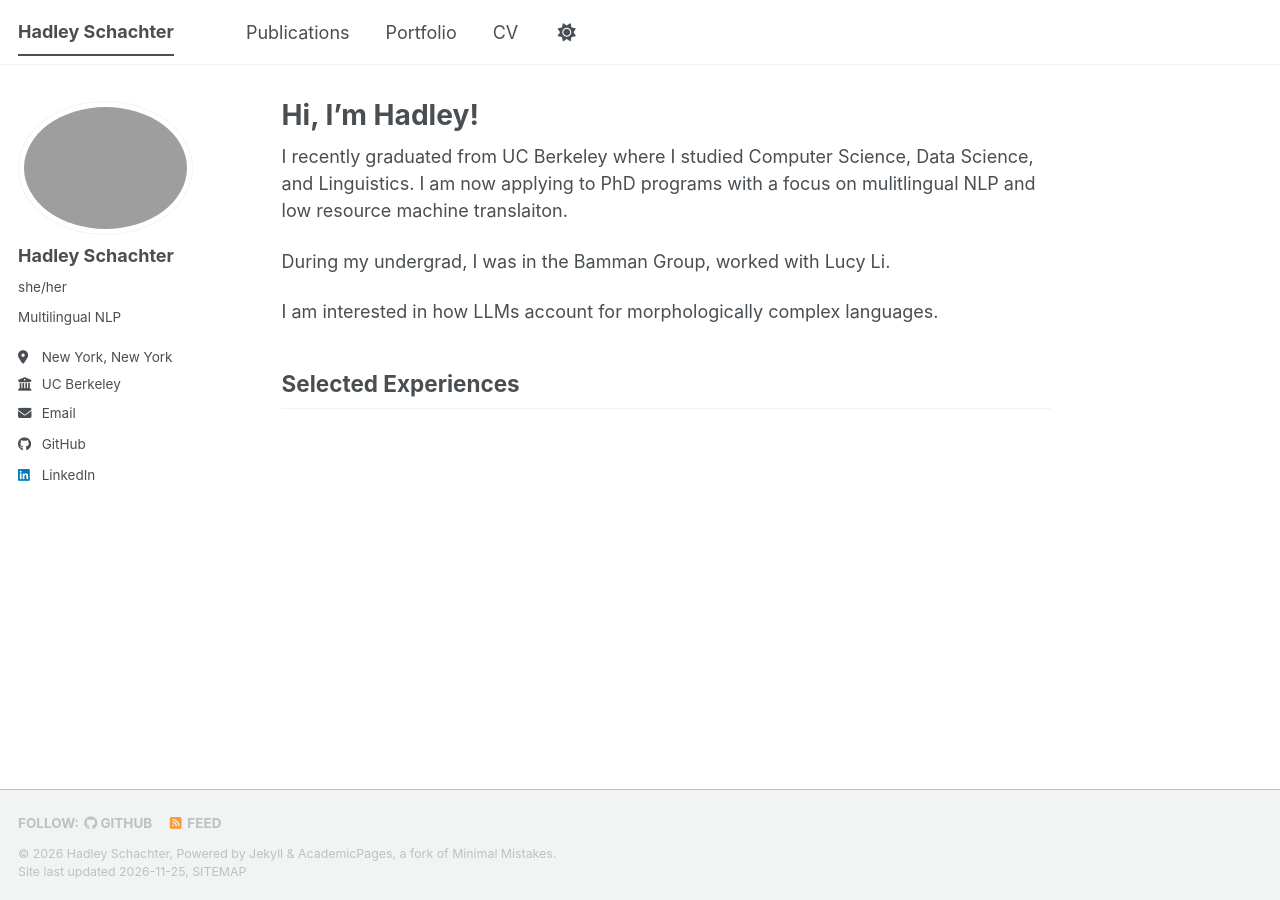
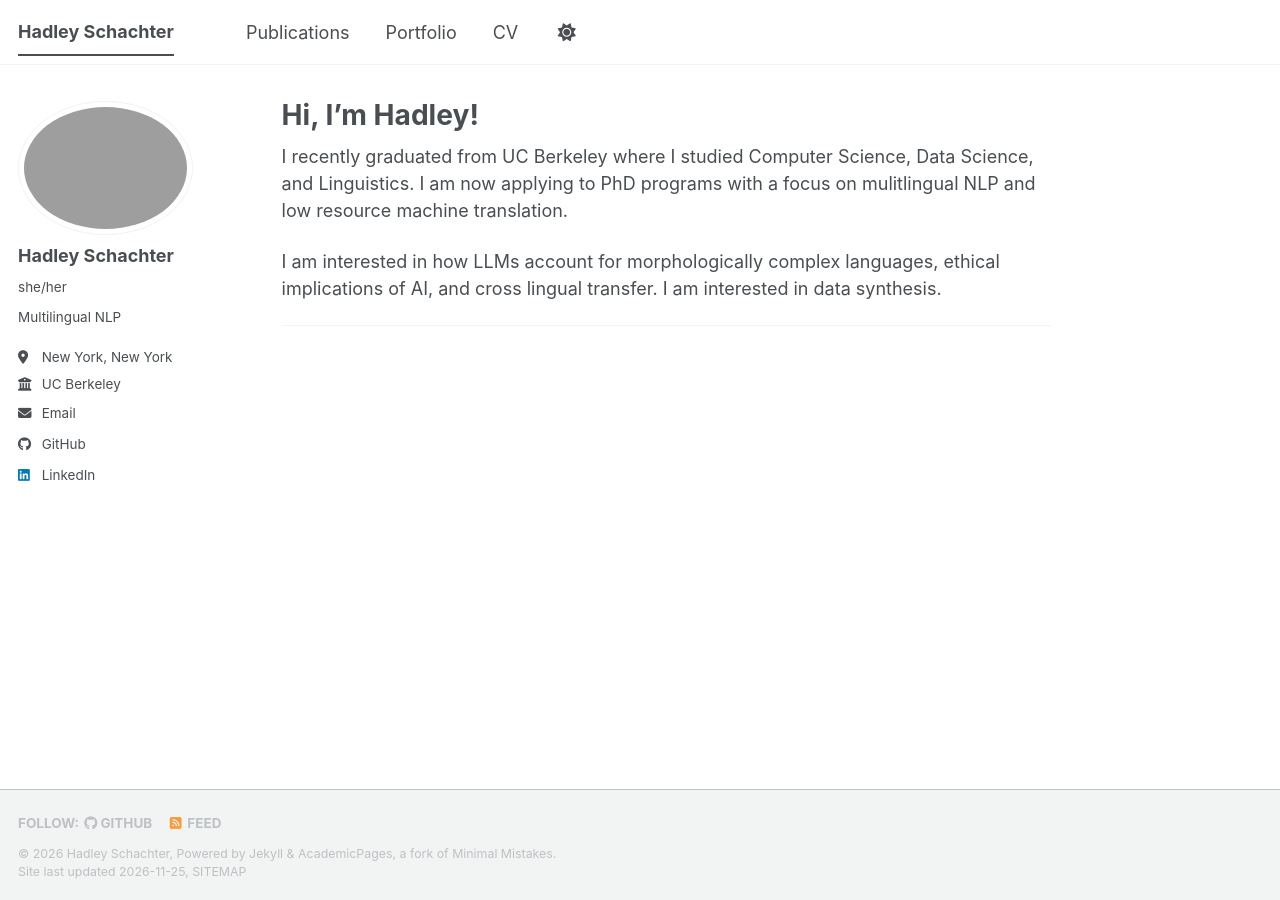
Before and after one commit to hadleyschachter/hadleyschachter.github.io, a Jekyll site: the page built from _pages/about.md, in a window 1280 px wide. Built offline with Jekyll 4.4.1, drawn with Linux system fonts in a browser that asks for light colours; a script bundle is joined from its source files by our own code; a style sheet for code colours, icons or effects is not loaded.

Commit message:
about me edited

```diff
--- a/_pages/about.md
+++ b/_pages/about.md
@@ -7,14 +7,13 @@ redirect_from:
   - /about.html
 ---
 
-I recently graduated from UC Berkeley where I studied Computer Science, Data Science, and Linguistics. I am now applying to PhD programs with a focus on mulitlingual NLP and low resource machine translaiton.
-
-During my undergrad, I was in the Bamman Group, worked with Lucy Li.
-
-I am interested in how LLMs account for morphologically complex languages.
+I recently graduated from UC Berkeley where I studied Computer Science, Data Science, and Linguistics. I am now applying to PhD programs with a focus on mulitlingual NLP and low resource machine translation.
 
 
-Selected Experiences
+
+I am interested in how LLMs account for morphologically complex languages, ethical implications of AI, and cross lingual transfer. I am interested in data synthesis.
+
+
 ------
 
 <!--
```
